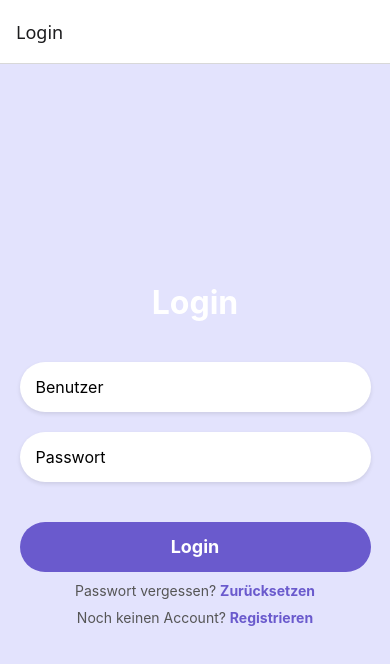
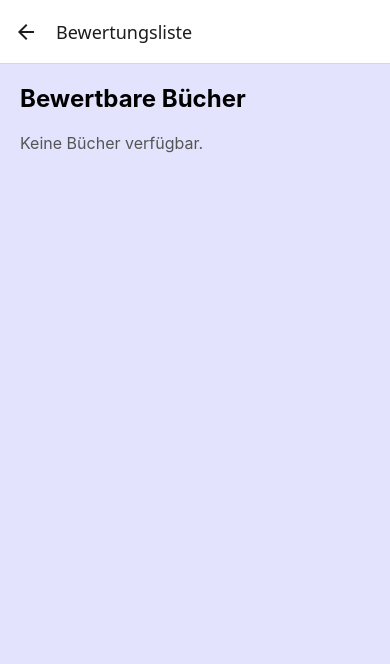
Before and after one commit to mohamed9812/BookTracker, a React Native app in the folder Frontend/: screen /RatingListScreen in a window 390 px wide. Shown: the top 664 px of the page. Built offline with nearby package versions, Linux system fonts and the light colour scheme.

Commit message:
book rating

```diff
--- a/Frontend/App.js
+++ b/Frontend/App.js
@@ -10,7 +10,8 @@ import BookDetailsScreen from './Screens/BookDetailsScreen';
 import SuccessScreen from './Screens/SuccessScreen';
 import BookListScreen from './Screens/BookListScreen';
 import ReadBookScreen from "./Screens/ReadBookScreen";
-
+import RatingListScreen from './Screens/RatingListScreen';
+import RateBookScreen from './Screens/RateBookScreen';
 
 const Stack = createStackNavigator();
 
@@ -36,6 +37,8 @@ export default function App() {
         <Stack.Screen name="SuccessScreen" component={SuccessScreen} options={{ title: 'Erfolg' }} />
         <Stack.Screen name="BookListScreen" component={BookListScreen} />
         <Stack.Screen name="ReadBookScreen" component={ReadBookScreen} options={{ title: "Buch lesen" }}/>
+        <Stack.Screen name="RatingListScreen" component={RatingListScreen} options={{ title: 'Bewertungsliste' }}  />
+        <Stack.Screen name="RateBookScreen" component={RateBookScreen} options={{ title: 'Buch bewerten' }} />
       </Stack.Navigator>
     </NavigationContainer>
   );
--- a/Frontend/Screens/MenuScreen.js
+++ b/Frontend/Screens/MenuScreen.js
@@ -30,13 +30,14 @@ export default function MenuScreen({ navigation }) {
         <Text style={styles.buttonText}>Buch hinzufügen</Text>
       </TouchableOpacity>
 
-      <TouchableOpacity style={styles.button}>
-        <Text style={styles.buttonText}>Bewertung abgeben</Text>
-      </TouchableOpacity>
+      <TouchableOpacity
+  style={styles.button}
+  onPress={() => navigation.navigate('RatingListScreen')}
+>
+  <Text style={styles.buttonText}>Bewertung abgeben</Text>
+</TouchableOpacity>
 
-      <TouchableOpacity style={styles.button}>
-        <Text style={styles.buttonText}>Bewertungen anzeigen</Text>
-      </TouchableOpacity>
+
 
       <TouchableOpacity style={styles.button}>
         <Text style={styles.buttonText}>Lesezeitbenachrichtigung</Text>
--- /dev/null
+++ b/Frontend/Screens/RateBookScreen.js
@@ -0,0 +1,81 @@
+import React, { useState } from 'react';
+import { View, Text, TouchableOpacity, StyleSheet, Alert } from 'react-native';
+import AsyncStorage from '@react-native-async-storage/async-storage';
+
+export default function RateBookScreen({ route, navigation }) {
+  const { book } = route.params;
+  const [selectedRating, setSelectedRating] = useState(null);
+
+  const handleRating = async (rating) => {
+    setSelectedRating(rating);
+    try {
+      const storedBooks = await AsyncStorage.getItem('books');
+      const books = storedBooks ? JSON.parse(storedBooks) : [];
+      const updatedBooks = books.map((b) =>
+        b.uri === book.uri ? { ...b, rating } : b
+      );
+      await AsyncStorage.setItem('books', JSON.stringify(updatedBooks));
+      Alert.alert('Erfolg', `Das Buch wurde mit ${rating} bewertet.`);
+      navigation.goBack(); // Gehe zurück zur Bewertungsliste
+    } catch (error) {
+      console.error('Fehler beim Speichern der Bewertung:', error);
+    }
+  };
+
+  return (
+    <View style={styles.container}>
+      <Text style={styles.title}>{book.title || 'Kein Titel'}</Text>
+      <Text style={styles.subtitle}>Bitte wähle eine Bewertung:</Text>
+      <View style={styles.ratingContainer}>
+        {[1, 2, 3, 4, 5].map((rating) => (
+          <TouchableOpacity
+            key={rating}
+            style={[
+              styles.ratingButton,
+              selectedRating === rating && styles.selectedButton,
+            ]}
+            onPress={() => handleRating(rating)}
+          >
+            <Text style={styles.ratingText}>{rating}</Text>
+          </TouchableOpacity>
+        ))}
+      </View>
+    </View>
+  );
+}
+
+const styles = StyleSheet.create({
+  container: {
+    flex: 1,
+    backgroundColor: '#E3E3FD',
+    padding: 20,
+    alignItems: 'center',
+  },
+  title: {
+    fontSize: 24,
+    fontWeight: 'bold',
+    marginBottom: 20,
+  },
+  subtitle: {
+    fontSize: 16,
+    marginBottom: 20,
+  },
+  ratingContainer: {
+    flexDirection: 'row',
+    justifyContent: 'center',
+  },
+  ratingButton: {
+    backgroundColor: '#FFF',
+    borderRadius: 10,
+    marginHorizontal: 5,
+    padding: 15,
+    elevation: 5,
+  },
+  selectedButton: {
+    backgroundColor: '#FFD700',
+  },
+  ratingText: {
+    fontSize: 18,
+    fontWeight: 'bold',
+  },
+});
--- /dev/null
+++ b/Frontend/Screens/RatingListScreen.js
@@ -0,0 +1,88 @@
+import React, { useEffect, useState } from 'react';
+import { View, Text, FlatList, TouchableOpacity, StyleSheet } from 'react-native';
+import AsyncStorage from '@react-native-async-storage/async-storage';
+import { useFocusEffect } from '@react-navigation/native';
+
+export default function RatingListScreen({ navigation }) {
+  const [books, setBooks] = useState([]);
+
+  const fetchBooks = async () => {
+    try {
+      const storedBooks = await AsyncStorage.getItem('books');
+      const parsedBooks = storedBooks ? JSON.parse(storedBooks) : [];
+      setBooks(parsedBooks);
+    } catch (error) {
+      console.error('Fehler beim Abrufen der Bücher:', error);
+    }
+  };
+
+  // Daten aktualisieren, wenn der Bildschirm in den Fokus kommt
+  useFocusEffect(
+    React.useCallback(() => {
+      fetchBooks();
+    }, [])
+  );
+
+  const openRateBookScreen = (book) => {
+    navigation.navigate('RateBookScreen', { book });
+  };
+
+  return (
+    <View style={styles.container}>
+      <Text style={styles.title}>Bewertbare Bücher</Text>
+      {books.length === 0 ? (
+        <Text style={styles.noBooksText}>Keine Bücher verfügbar.</Text>
+      ) : (
+        <FlatList
+          data={books}
+          keyExtractor={(item, index) => index.toString()}
+          renderItem={({ item }) => (
+            <TouchableOpacity
+              style={styles.bookItem}
+              onPress={() => openRateBookScreen(item)}
+            >
+              <Text style={styles.bookName}>{item.title || 'Kein Titel'}</Text>
+              {item.rating && (
+                <Text style={styles.bookRating}>
+                  Bewertung: {item.rating}/5
+                </Text>
+              )}
+            </TouchableOpacity>
+          )}
+        />
+      )}
+    </View>
+  );
+}
+
+const styles = StyleSheet.create({
+  container: {
+    flex: 1,
+    backgroundColor: '#E3E3FD',
+    padding: 20,
+  },
+  title: {
+    fontSize: 24,
+    fontWeight: 'bold',
+    marginBottom: 20,
+  },
+  noBooksText: {
+    fontSize: 16,
+    color: '#555',
+  },
+  bookItem: {
+    padding: 15,
+    borderRadius: 10,
+    backgroundColor: '#FFF',
+    marginBottom: 10,
+  },
+  bookName: {
+    fontSize: 18,
+    fontWeight: 'bold',
+  },
+  bookRating: {
+    fontSize: 16,
+    color: '#6A5ACD',
+    marginTop: 5,
+  },
+});
```
